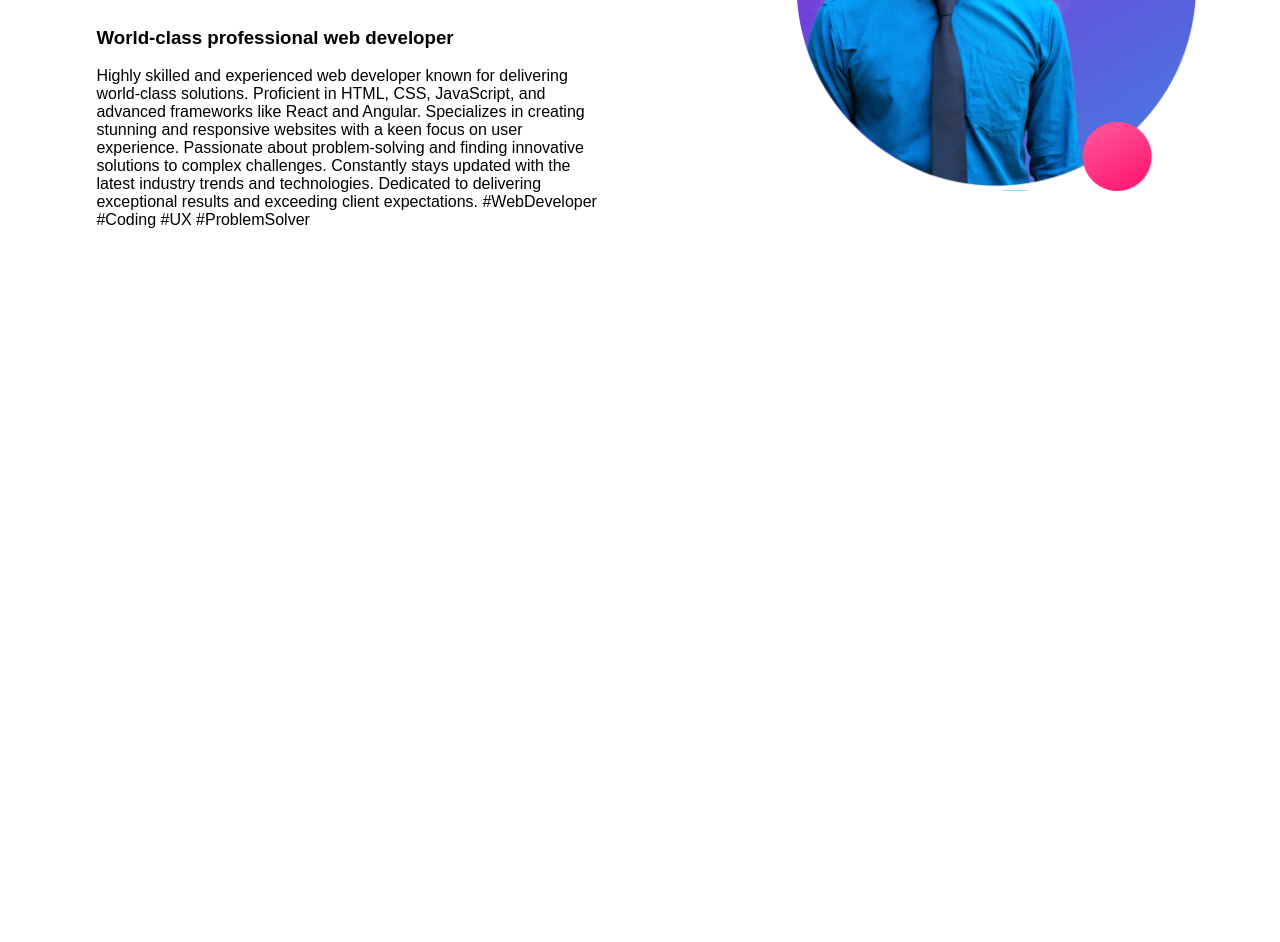
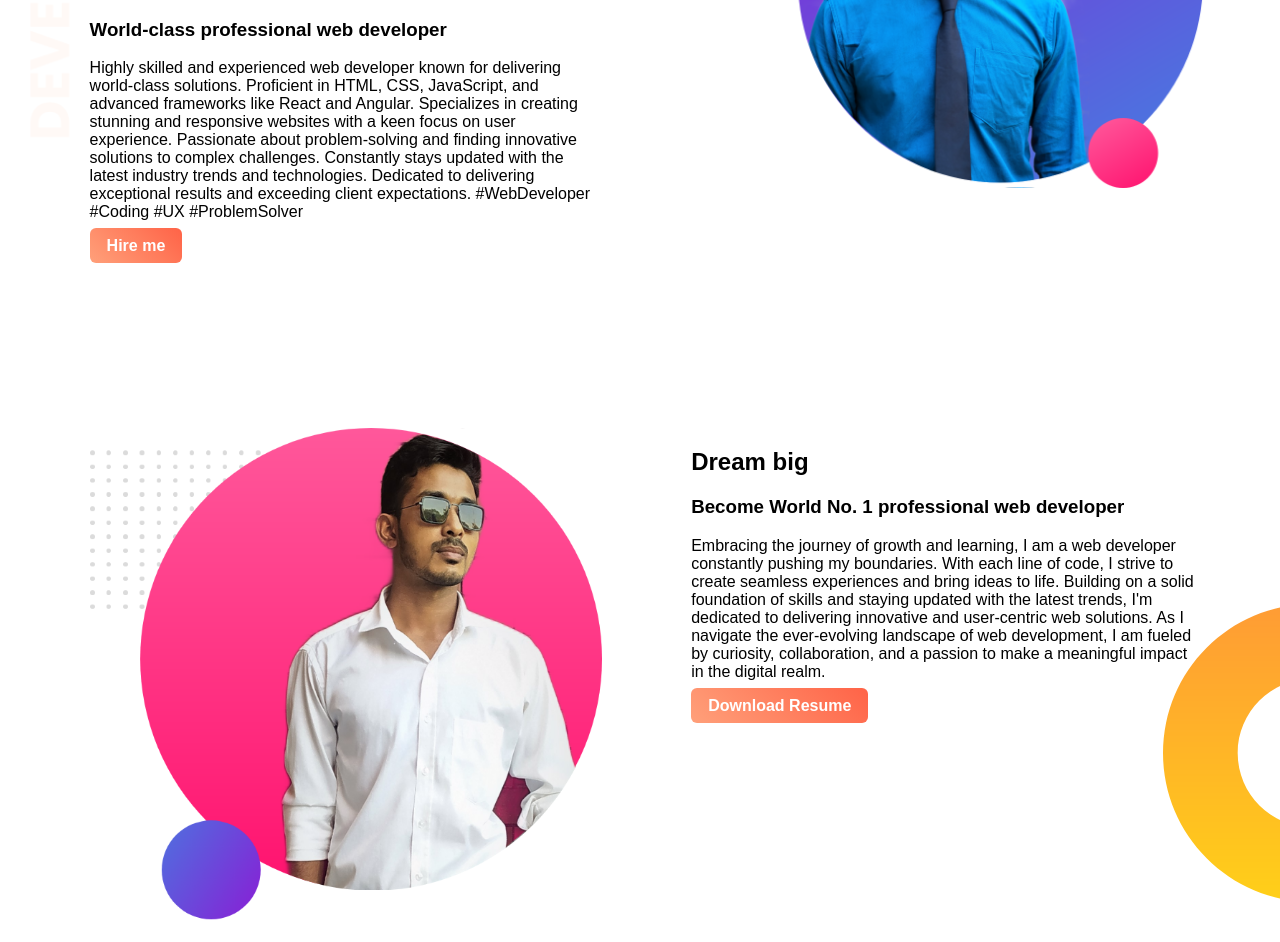
Before and after one commit to shohann66/portfolio, a plain HTML site: page index.html in a window 1280 px wide. Shown: the part 222-1164 px from the top of the page. Before the commit the page ends 800 px from the top, so only its background shows below. Drawn offline with Linux system fonts and the light colour scheme.

Commit message:
dream area

```diff
--- a/index.html
+++ b/index.html
@@ -8,16 +8,28 @@
     <link rel="preconnect" href="https://fonts.googleapis.com">
 </head>
 <body>
-    <section>
+    <section class="top_banner">
         <div class="half_left">
             <h1>Welcome to</h1>
             <h1><span class="text_highlight">Shoan's</span>  Website</h1>
             <h3>World-class professional web developer </h3>
             <p>Highly skilled and experienced web developer known for delivering world-class solutions. Proficient in HTML, CSS, JavaScript, and advanced frameworks like React and Angular. Specializes in creating stunning and responsive websites with a keen focus on user experience. Passionate about problem-solving and finding innovative solutions to complex challenges. Constantly stays updated with the latest industry trends and technologies. Dedicated to delivering exceptional results and exceeding client expectations. #WebDeveloper #Coding #UX #ProblemSolver</p>
+            <a target="_blank" class="link_button" href="https://www.linkedin.com/in/norunnabi-shohan-a6863221a/">Hire me</a>
         </div>
         <div class="half_left">
             <img src="image/profile.png" alt="">
         </div>
     </section>
+    <section class="dream_area">
+        <div class="half_left">
+            <img src="image/dream.png" alt="">
+        </div>
+        <div class="half_left">
+            <h2>Dream big</h2>
+            <h3>Become World No. 1 professional web developer </h3>
+            <p>Embracing the journey of growth and learning, I am a web developer constantly pushing my boundaries. With each line of code, I strive to create seamless experiences and bring ideas to life. Building on a solid foundation of skills and staying updated with the latest trends, I'm dedicated to delivering innovative and user-centric web solutions. As I navigate the ever-evolving landscape of web development, I am fueled by curiosity, collaboration, and a passion to make a meaningful impact in the digital realm.</p>
+            <a target="_blank" class="link_button" href="https://www.linkedin.com/in/norunnabi-shohan-a6863221a/">Download Resume</a>
+        </div>
+    </section>
 </body>
 </html>
--- a/style.css
+++ b/style.css
@@ -1,5 +1,8 @@
-
+*{
+}
 body{
+    margin: 0;
+    padding: 0;
     font-family: 'Poppins', sans-serif;
 }
 h1{
@@ -18,3 +21,24 @@ h1{
 .half_left img{
     width: 100%;
 }
+.top_banner{
+    background-image: url(image/top-banner.png);
+    background-repeat: no-repeat;
+}
+section{
+    height: 500px;
+    padding-bottom: 150px;
+}
+.link_button{
+    text-decoration: none;
+    background-image: linear-gradient(45deg, lightsalmon, tomato );
+    padding: 9px 17px;
+    border-radius: 6px;
+    color: #fff;
+    font-weight: 700;
+}
+.dream_area{
+    background-image: url(image/dream-bg.png);
+    background-repeat: no-repeat;
+    background-position: right;
+}
```
Also changed, not shown: image/dream.png (added).
